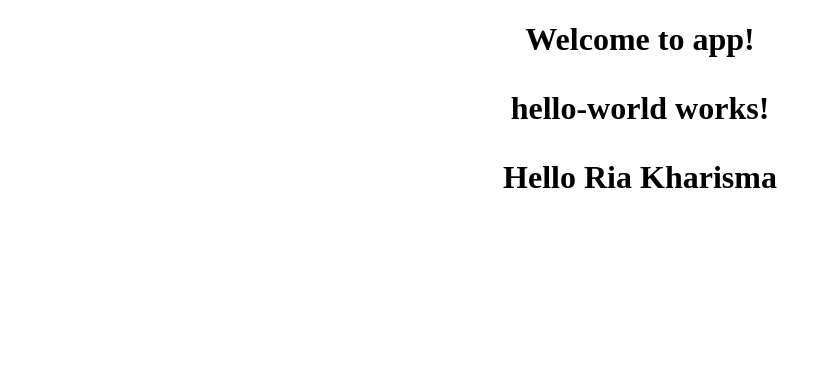
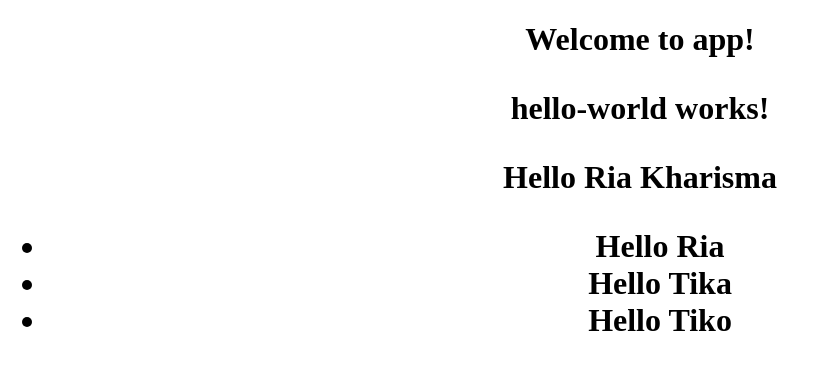
Before and after one commit to onowb/ng-book-4---Revision-62, an Angular app: page / in a window 1280 px wide. Shown: the top 370 px of the page, without its empty margins (0-818 px from the left). Built offline with nearby package versions, Linux system fonts and the light colour scheme.

Commit message:
Menggunakan array *ngFor

```diff
--- a/src/app/app.component.html
+++ b/src/app/app.component.html
@@ -4,5 +4,6 @@
     Welcome to {{title}}!
     <app-hello-world></app-hello-world>
     <app-user-item></app-user-item>
+    <app-user-list></app-user-list>
   </h1>
 </div>
--- a/src/app/user-list/user-list.component.html
+++ b/src/app/user-list/user-list.component.html
@@ -1,3 +1,3 @@
-<p>
-  user-list works!
-</p>
+<ul>
+  <li *ngFor="let name of names">Hello {{name}}</li>
+</ul>
--- a/src/app/user-list/user-list.component.ts
+++ b/src/app/user-list/user-list.component.ts
@@ -6,8 +6,11 @@
   styleUrls: ['./user-list.component.css']
 })
 export class UserListComponent implements OnInit {
+  names: string[];
 
-  constructor() { }
+  constructor() {
+    this.names = ['Ria', 'Tika', 'Tiko'];
+  }
 
   ngOnInit() {
   }
```
